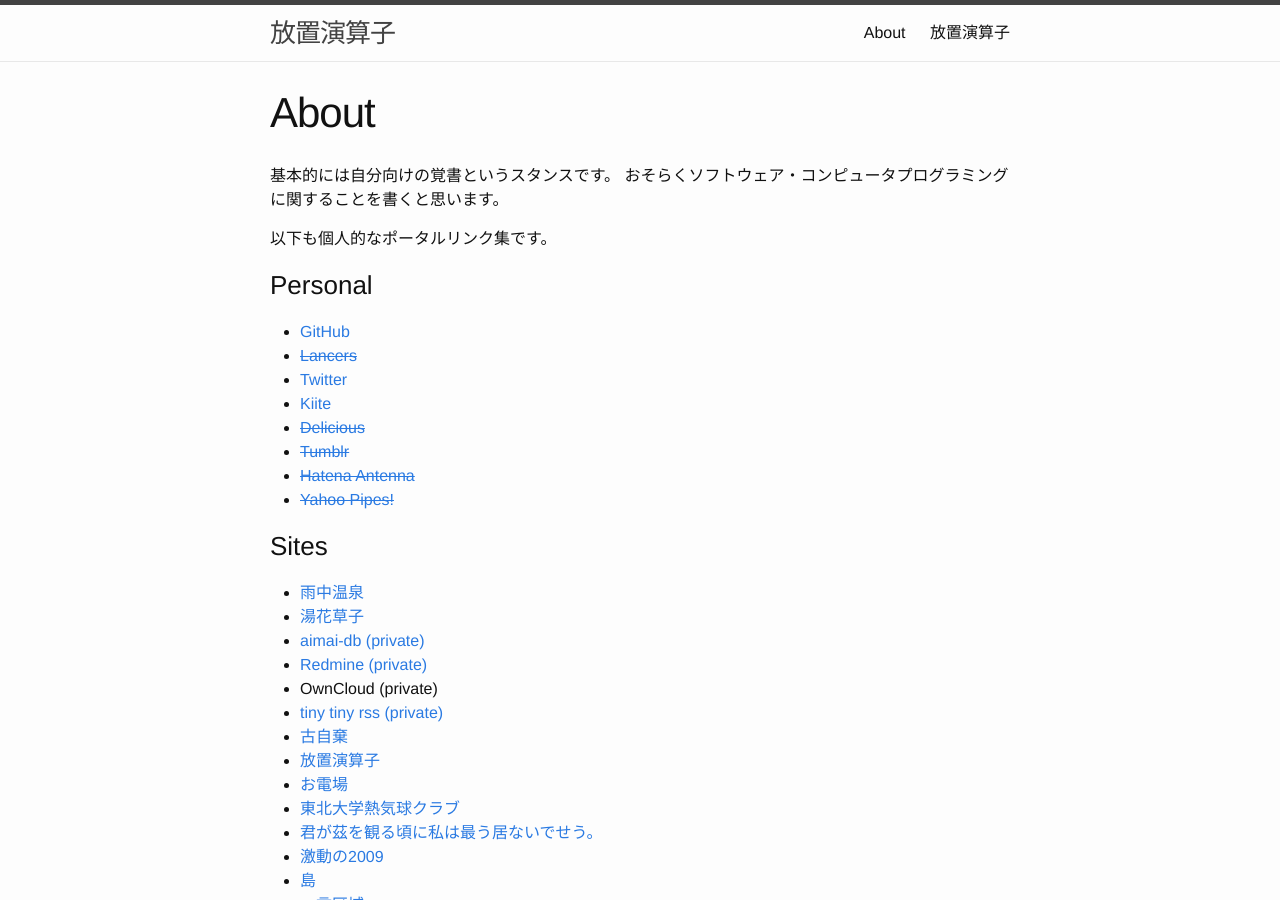
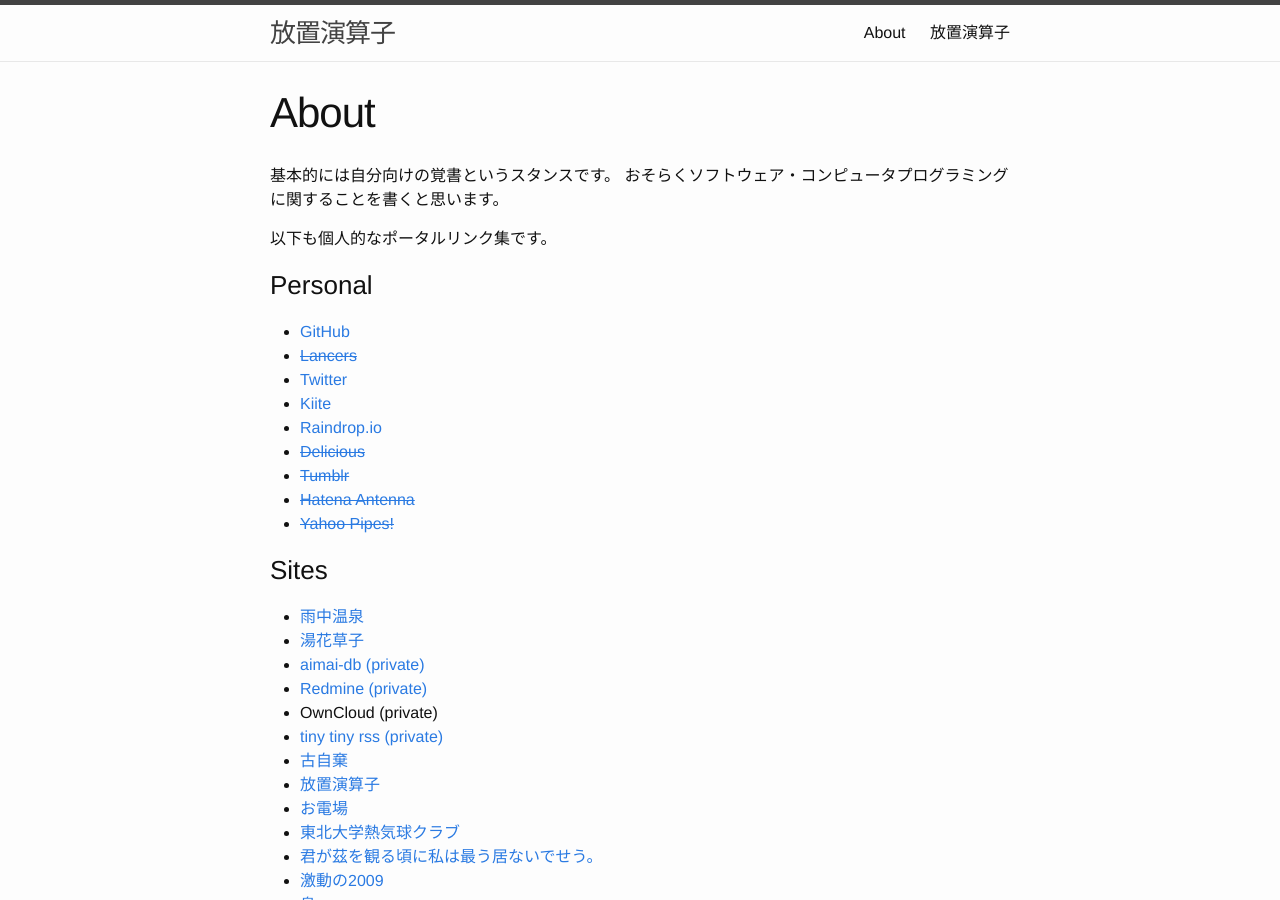
Before and after one commit to kikei/kikei.github.io, a Jekyll site: the page built from about.md, in a window 1280 px wide and 900 px high. Built offline with Jekyll 4.4.1, drawn with Linux system fonts in a browser that asks for light colours.

Commit message:
Add Raindrop.io to about page

```diff
--- a/about.md
+++ b/about.md
@@ -14,6 +14,7 @@
 - [~~Lancers~~](https://www.lancers.jp/client/t-fg)
 - [Twitter](http://twitter.com/akisakanakatana)
 - [Kiite](https://kiite.jp/user/akisakanakatana)
+- [Raindrop.io](https://raindrop.io/fujii/main-6617507)
 - [~~Delicious~~](https://delicious.com/botano)
 - [~~Tumblr~~](http://botano.tumblr.com/)
 - [~~Hatena Antenna~~](http://a.hatena.ne.jp/botano/)
```
